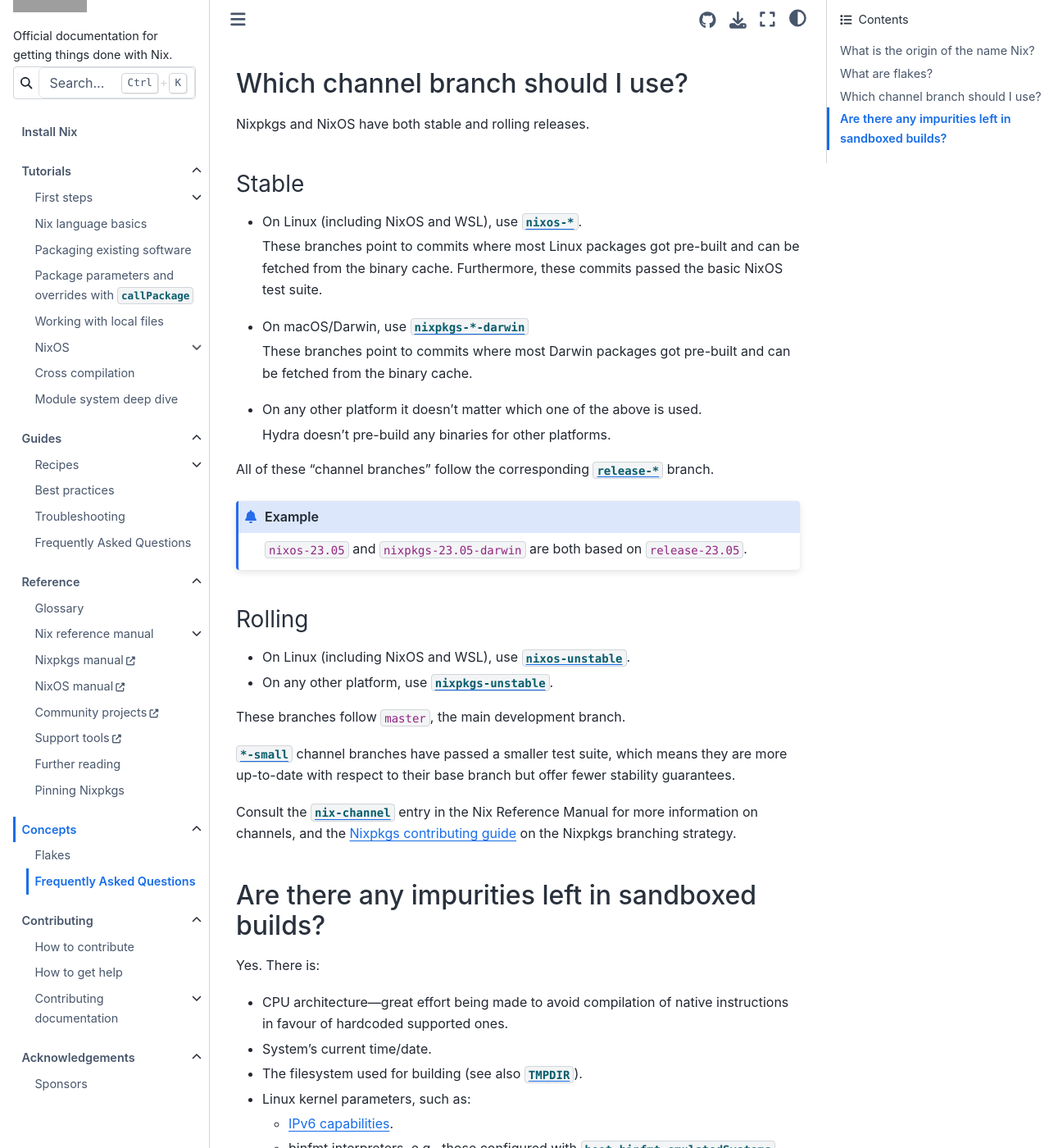
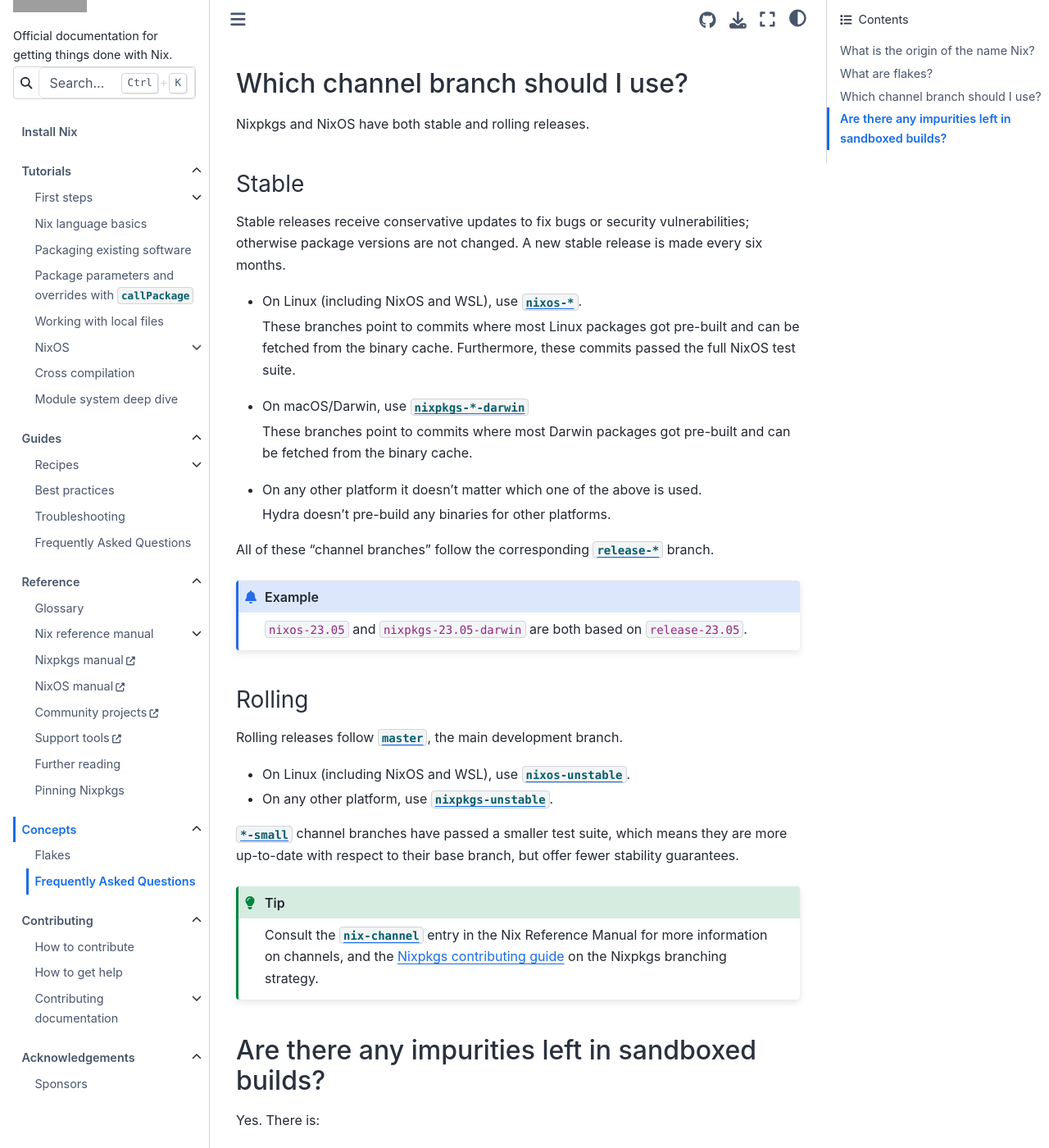
Before and after one commit to NixOS/nix.dev, a Sphinx documentation site: the page built from source/concepts/faq.md, in a window 1280 px wide and 1400 px high, scrolled down 498 px. Shown: the whole window at 82% size. Built offline with Sphinx 7.4.7 and the Sphinx Book theme 1.1.4, drawn with Linux system fonts in a browser that asks for light colours; grey boxes are pictures that could not be loaded.

Commit message:
clarify wording on channel branches
Co-authored-by: wamirez <wamirez@protonmail.com>

```diff
--- a/source/concepts/faq.md
+++ b/source/concepts/faq.md
@@ -20,10 +20,13 @@
 
 ### Stable
 
+Stable releases receive conservative updates to fix bugs or security vulnerabilities; otherwise package versions are not changed.
+A new stable release is made every six months.
+
 - On Linux (including NixOS and WSL), use [`nixos-*`](https://github.com/NixOS/nixpkgs/branches/all?query=nixos-).
 
   These branches point to commits where most Linux packages got pre-built and can be fetched from the binary cache.
-  Furthermore, these commits passed the basic NixOS test suite.
+  Furthermore, these commits passed the full NixOS test suite.
 
 - On macOS/Darwin, use [`nixpkgs-*-darwin`](https://github.com/NixOS/nixpkgs/branches/all?query=nixpkgs-)
 
@@ -41,14 +44,16 @@
 
 ### Rolling
 
+Rolling releases follow [`master`](https://github.com/NixOS/nixpkgs/branches/all?query=master), the main development branch.
+
 - On Linux (including NixOS and WSL), use [`nixos-unstable`](https://github.com/NixOS/nixpkgs/branches/all?query=nixos-unstable).
 - On any other platform, use [`nixpkgs-unstable`](https://github.com/NixOS/nixpkgs/branches/all?query=nixpkgs-unstable).
 
-These branches follow `master`, the main development branch.
+[`*-small`](https://github.com/NixOS/nixpkgs/branches/all?query=-small) channel branches have passed a smaller test suite, which means they are more up-to-date with respect to their base branch, but offer fewer stability guarantees.
 
-[`*-small`](https://github.com/NixOS/nixpkgs/branches/all?query=-small) channel branches have passed a smaller test suite, which means they are more up-to-date with respect to their base branch but offer fewer stability guarantees.
-
+:::{tip}
 Consult the [`nix-channel`](https://nixos.org/manual/nix/unstable/command-ref/nix-channel) entry in the Nix Reference Manual for more information on channels, and the [Nixpkgs contributing guide](https://github.com/NixOS/nixpkgs/blob/master/CONTRIBUTING.md#branch-conventions) on the Nixpkgs branching strategy.
+:::
 
 ## Are there any impurities left in sandboxed builds?
 
```
